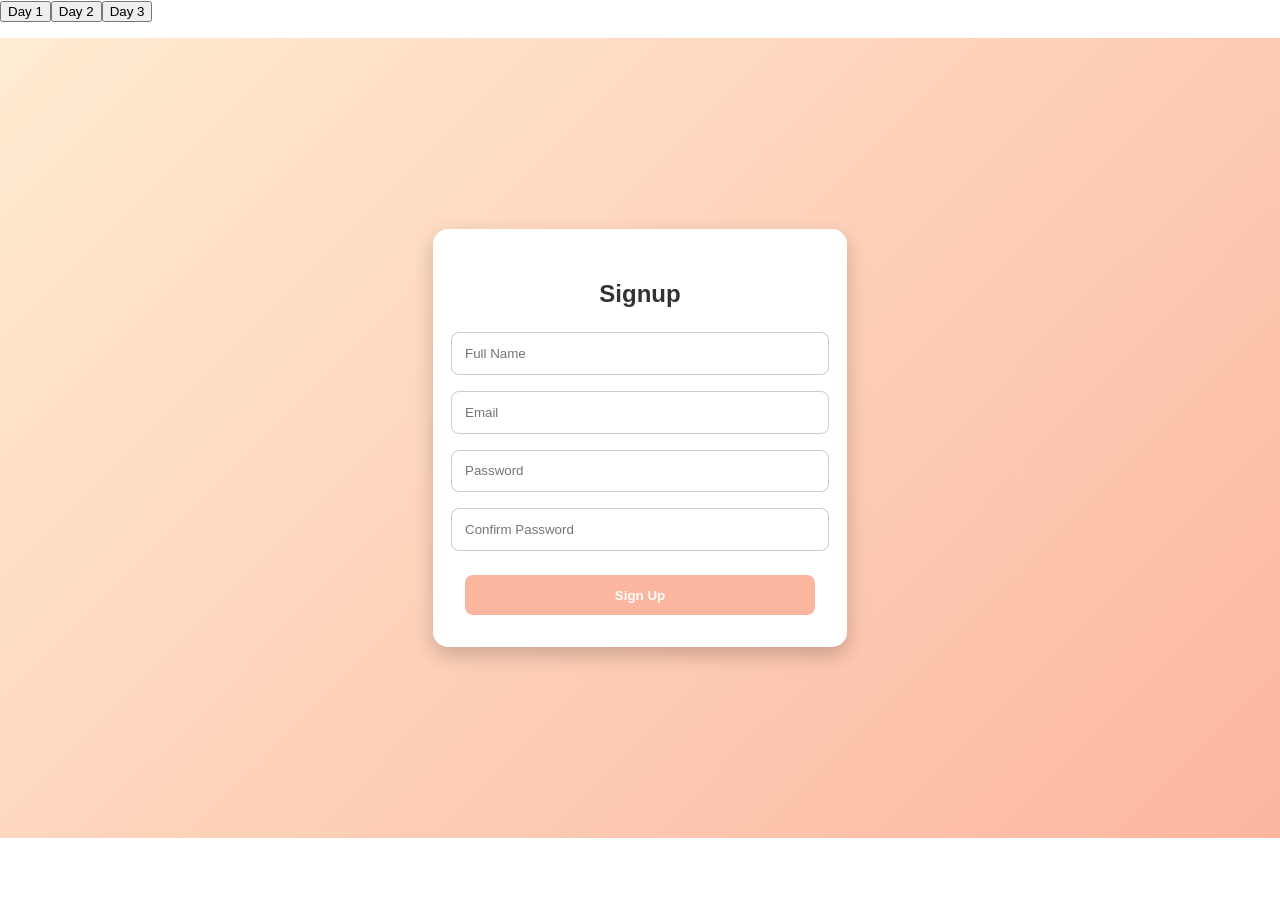
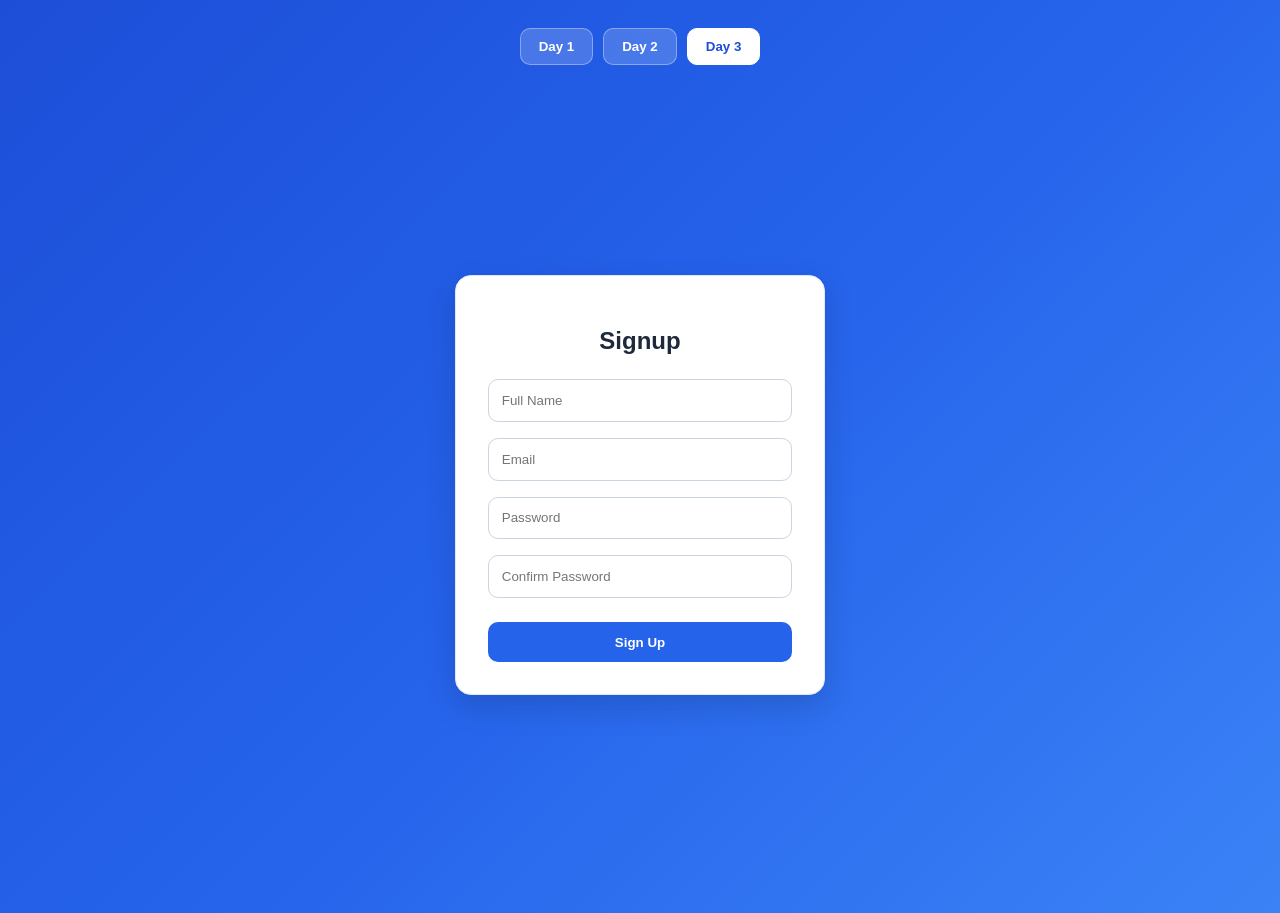
Before and after one commit to Satheesan-R/30-days-react-challenge, a React (Create React App) app: page / in a window 1280 px wide. Before the commit the page ends 838 px from the top, so only its background shows below. Built offline with nearby package versions, Linux system fonts and the light colour scheme.

Commit message:
update the ui design

```diff
--- a/src/App.css
+++ b/src/App.css
@@ -1,38 +1,32 @@
-.App {
-  text-align: center;
+.app-shell {
+  min-height: 100vh;
+  padding: 28px 16px;
 }
 
-.App-logo {
-  height: 40vmin;
-  pointer-events: none;
+.day-switcher {
+  display: flex;
+  justify-content: center;
+  gap: 10px;
+  margin-bottom: 20px;
 }
 
-@media (prefers-reduced-motion: no-preference) {
-  .App-logo {
-    animation: App-logo-spin infinite 20s linear;
-  }
+.day-switcher button {
+  border: 1px solid rgba(255, 255, 255, 0.35);
+  background: rgba(255, 255, 255, 0.18);
+  color: #ffffff;
+  padding: 10px 18px;
+  border-radius: 10px;
+  font-weight: 600;
+  cursor: pointer;
+  transition: all 0.2s ease;
 }
 
-.App-header {
-  background-color: #282c34;
-  min-height: 100vh;
-  display: flex;
-  flex-direction: column;
-  align-items: center;
-  justify-content: center;
-  font-size: calc(10px + 2vmin);
-  color: white;
+.day-switcher button:hover {
+  background: rgba(255, 255, 255, 0.3);
 }
 
-.App-link {
-  color: #61dafb;
+.day-switcher button.active {
+  background: #ffffff;
+  color: #1d4ed8;
+  border-color: #ffffff;
 }
-
-@keyframes App-logo-spin {
-  from {
-    transform: rotate(0deg);
-  }
-  to {
-    transform: rotate(360deg);
-  }
-}
--- a/src/App.jsx
+++ b/src/App.jsx
@@ -2,6 +2,7 @@ import React, { useState } from "react";
 import ProfileCard from "./Day1ProfileCard/ProfileCard";
 import LoginPage from "./Day2LoginPage/LoginPage";
 import SignupPage from "./Day3SignupPage/SignupPage";
+import "./App.css";
 
 function App() {
   const [day, setDay] = useState(3); // change number to render different day
@@ -16,11 +17,26 @@ function App() {
   };
 
   return (
-    <div>
-      <div style={{ marginBottom: "1rem" }}>
-        <button onClick={() => setDay(1)}>Day 1</button>
-        <button onClick={() => setDay(2)}>Day 2</button>
-        <button onClick={() => setDay(3)}>Day 3</button>
+    <div className="app-shell">
+      <div className="day-switcher">
+        <button
+          className={day === 1 ? "active" : ""}
+          onClick={() => setDay(1)}
+        >
+          Day 1
+        </button>
+        <button
+          className={day === 2 ? "active" : ""}
+          onClick={() => setDay(2)}
+        >
+          Day 2
+        </button>
+        <button
+          className={day === 3 ? "active" : ""}
+          onClick={() => setDay(3)}
+        >
+          Day 3
+        </button>
       </div>
       {renderPage()}
     </div>
--- a/src/Day1ProfileCard/ProfileCard.module.css
+++ b/src/Day1ProfileCard/ProfileCard.module.css
@@ -4,24 +4,24 @@
   align-items: center;
   min-height: 100vh;
   width: 100%;
-  background: linear-gradient(135deg, #89f7fe, #66a6ff);
+  background: transparent;
   font-family: 'Arial', sans-serif;
 }
 
 .card {
   background-color: #fff;
-  border-radius: 15px;
-  border: 4px solid #66a6ff;
+  border-radius: 16px;
+  border: 1px solid #dbeafe;
   padding: 2.5rem;
   width: 380px;
   text-align: center;
-  box-shadow: 0 8px 20px rgba(0,0,0,0.2);
+  box-shadow: 0 12px 30px rgba(15, 23, 42, 0.18);
   transition: transform 0.3s ease, box-shadow 0.3s ease;
 }
 
 .card:hover {
-  transform: translateY(-10px);
-  box-shadow: 0 15px 30px rgba(0,0,0,0.3);
+  transform: translateY(-6px);
+  box-shadow: 0 18px 35px rgba(15, 23, 42, 0.24);
 }
 
 .avatar {
@@ -30,7 +30,7 @@
   border-radius: 50%;
   margin: 0 auto 1.25rem;
   display: block;
-  border: 6px solid #66a6ff;
+  border: 4px solid #bfdbfe;
 }
 
 .name {
@@ -48,11 +48,11 @@
 .socials a {
   margin: 0 0.5rem;
   text-decoration: none;
-  color: #66a6ff;
+  color: #2563eb;
   font-weight: bold;
   transition: color 0.3s;
 }
 
 .socials a:hover {
-  color: #ff7e5f;
+  color: #1d4ed8;
 }
--- a/src/Day2LoginPage/LoginPage.css
+++ b/src/Day2LoginPage/LoginPage.css
@@ -3,33 +3,52 @@
   display: flex;
   justify-content: center;
   align-items: center;
-  background: linear-gradient(135deg, #667eea, #764ba2);
+  background: transparent;
 }
 
 .login-card {
   background: white;
-  padding: 30px;
-  width: 300px;
-  border-radius: 15px;
+  padding: 32px;
+  width: 340px;
+  border-radius: 16px;
+  border: 1px solid #dbeafe;
   text-align: center;
-  box-shadow: 0 10px 25px rgba(0,0,0,0.2);
+  box-shadow: 0 12px 30px rgba(15, 23, 42, 0.18);
+}
+
+.login-card h2 {
+  margin: 0 0 16px;
+  color: #1e293b;
 }
 
 .login-card input {
   width: 100%;
   margin: 10px 0;
-  padding: 10px;
+  padding: 12px;
+  border: 1px solid #cbd5e1;
+  border-radius: 10px;
+  font-size: 14px;
+  outline: none;
+}
+
+.login-card input:focus {
+  border-color: #3b82f6;
+  box-shadow: 0 0 0 3px rgba(59, 130, 246, 0.2);
 }
 
 .login-card button {
   width: 100%;
-  padding: 10px;
-  background: #667eea;
+  padding: 12px;
+  margin-top: 8px;
+  background: #2563eb;
   color: white;
   border: none;
+  border-radius: 10px;
+  font-weight: 600;
   cursor: pointer;
+  transition: background 0.2s ease;
 }
 
 .login-card button:hover {
-  background: #556cd6;
+  background: #1d4ed8;
 }
--- a/src/Day3SignupPage/SignupPage.module.css
+++ b/src/Day3SignupPage/SignupPage.module.css
@@ -3,16 +3,17 @@
   justify-content: center;
   align-items: center;
   height: 100vh;
-  background: linear-gradient(135deg, #ffecd2, #fcb69f);
+  background: transparent;
   font-family: 'Arial', sans-serif;
 }
 
 .form {
   background-color: #fff;
   padding: 2rem;
-  border-radius: 15px;
-  width: 350px;
-  box-shadow: 0 8px 20px rgba(0,0,0,0.2);
+  border-radius: 16px;
+  width: 370px;
+  border: 1px solid #dbeafe;
+  box-shadow: 0 12px 30px rgba(15, 23, 42, 0.18);
   display: flex;
   flex-direction: column;
   align-items: center;
@@ -20,15 +21,21 @@
 
 .form h2 {
   margin-bottom: 1rem;
-  color: #333;
+  color: #1e293b;
 }
 
 .form input {
   width: 100%;
   padding: 0.8rem;
   margin: 0.5rem 0;
-  border-radius: 8px;
-  border: 1px solid #ccc;
+  border-radius: 10px;
+  border: 1px solid #cbd5e1;
+  outline: none;
+}
+
+.form input:focus {
+  border-color: #3b82f6;
+  box-shadow: 0 0 0 3px rgba(59, 130, 246, 0.2);
 }
 
 .form button {
@@ -36,20 +43,20 @@
   padding: 0.8rem;
   margin-top: 1rem;
   border: none;
-  border-radius: 8px;
-  background-color: #fcb69f;
+  border-radius: 10px;
+  background-color: #2563eb;
   color: #fff;
-  font-weight: bold;
+  font-weight: 600;
   cursor: pointer;
-  transition: background 0.3s ease;
+  transition: background 0.2s ease;
 }
 
 .form button:hover {
-  background-color: #ff7e5f;
+  background-color: #1d4ed8;
 }
 
 .message {
   margin-top: 1rem;
-  color: #ff4d4f;
+  color: #dc2626;
   font-weight: bold;
 }
--- a/src/index.css
+++ b/src/index.css
@@ -5,6 +5,12 @@ body {
     sans-serif;
   -webkit-font-smoothing: antialiased;
   -moz-osx-font-smoothing: grayscale;
+  background: linear-gradient(135deg, #1d4ed8, #2563eb 50%, #3b82f6);
+  color: #0f172a;
+}
+
+* {
+  box-sizing: border-box;
 }
 
 code {
```
